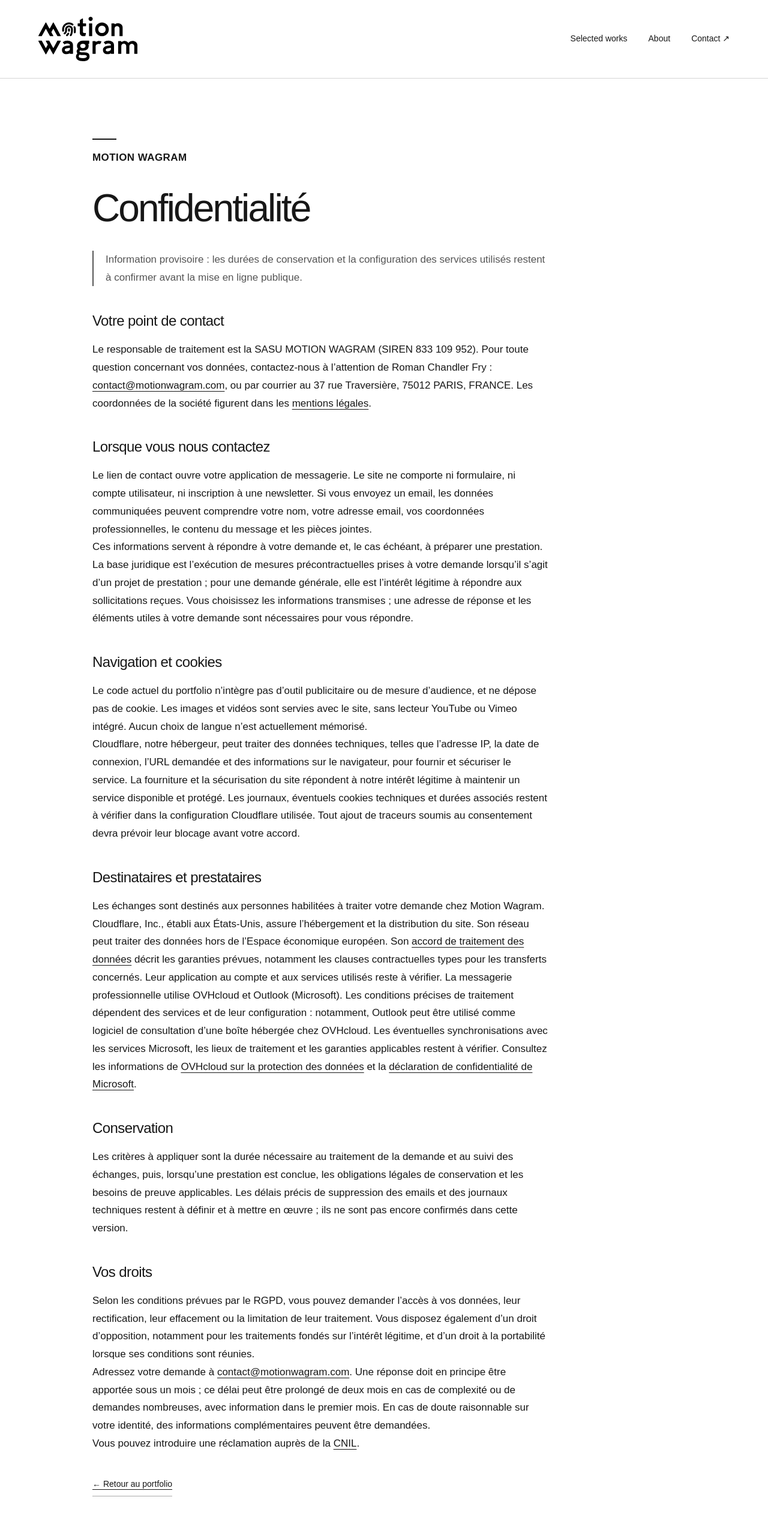
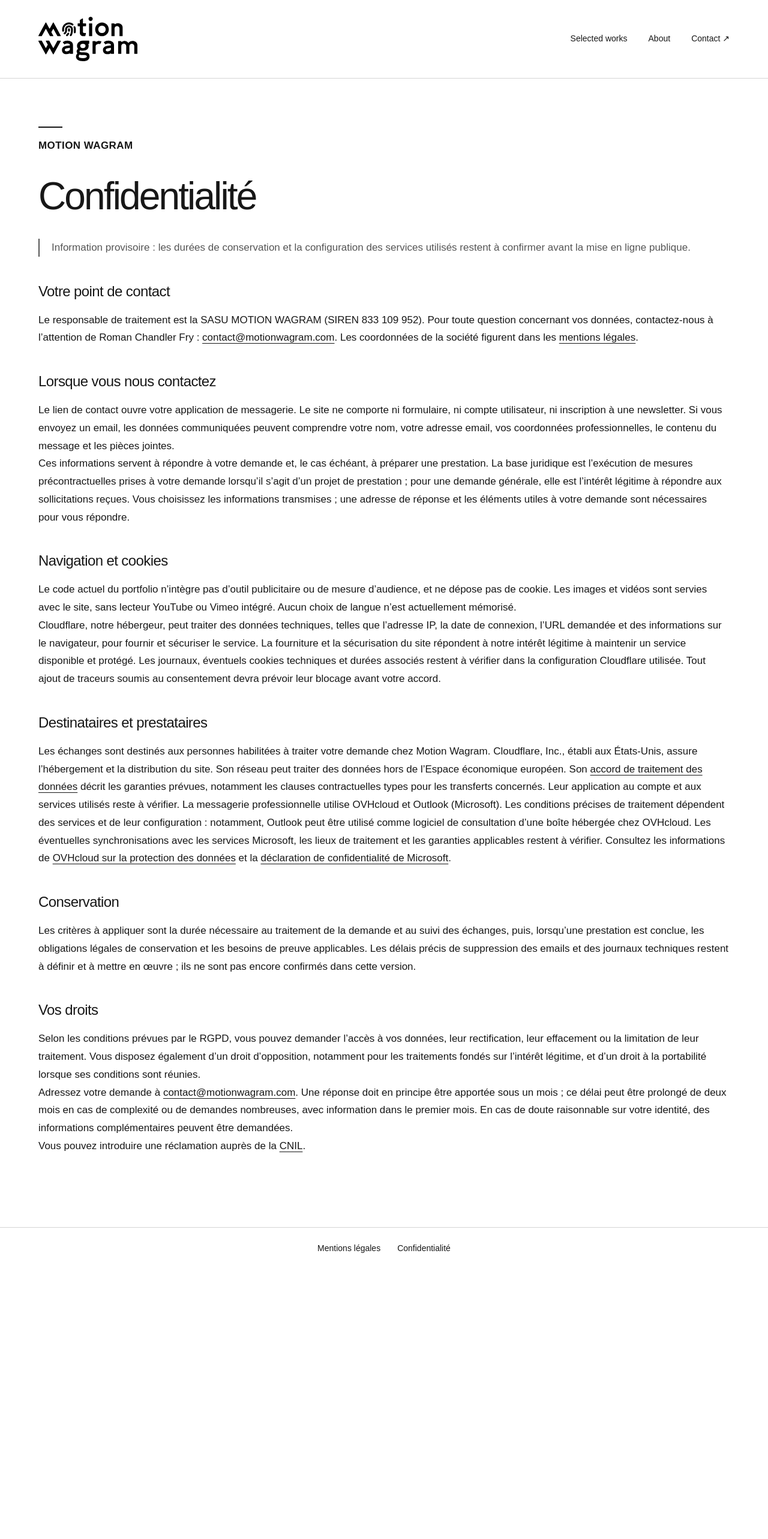
Before and after one commit to MWroman/motion-wagram-site2026, a Next.js app: page /confidentialite in a window 1280 px wide. Shown: the top 2566 px of the page at 60% size. After the commit the page ends 2116 px from the top, so only its background shows below. Built offline with nearby package versions, Linux system fonts and the light colour scheme.

Commit message:
Improve legal page layout and simplify contact copy

```diff
--- a/app/confidentialite/page.tsx
+++ b/app/confidentialite/page.tsx
@@ -3,15 +3,14 @@ import Link from 'next/link';
 import SiteHeader from '../components/SiteHeader';
 export const metadata: Metadata = { title: 'Confidentialité — Motion Wagram', robots: { index: false, follow: true } };
 export default function Privacy() {
-  return <><SiteHeader /><main className="legal-page section-pad" lang="fr">
+  return <><SiteHeader /><main className="legal-page" lang="fr">
     <p className="section-label">MOTION WAGRAM</p><h1>Confidentialité</h1>
     <p className="legal-draft">Information provisoire : les durées de conservation et la configuration des services utilisés restent à confirmer avant la mise en ligne publique.</p>
-    <section><h2>Votre point de contact</h2><p>Le responsable de traitement est la SASU MOTION WAGRAM (SIREN 833 109 952). Pour toute question concernant vos données, contactez-nous à l’attention de Roman Chandler Fry : <a href="mailto:contact@motionwagram.com">contact@motionwagram.com</a>, ou par courrier au 37 rue Traversière, 75012 PARIS, FRANCE. Les coordonnées de la société figurent dans les <Link href="/mentions-legales/">mentions légales</Link>.</p></section>
+    <section><h2>Votre point de contact</h2><p>Le responsable de traitement est la SASU MOTION WAGRAM (SIREN 833 109 952). Pour toute question concernant vos données, contactez-nous à l’attention de Roman Chandler Fry : <a href="mailto:contact@motionwagram.com">contact@motionwagram.com</a>. Les coordonnées de la société figurent dans les <Link href="/mentions-legales/">mentions légales</Link>.</p></section>
     <section><h2>Lorsque vous nous contactez</h2><p>Le lien de contact ouvre votre application de messagerie. Le site ne comporte ni formulaire, ni compte utilisateur, ni inscription à une newsletter. Si vous envoyez un email, les données communiquées peuvent comprendre votre nom, votre adresse email, vos coordonnées professionnelles, le contenu du message et les pièces jointes.</p><p>Ces informations servent à répondre à votre demande et, le cas échéant, à préparer une prestation. La base juridique est l’exécution de mesures précontractuelles prises à votre demande lorsqu’il s’agit d’un projet de prestation ; pour une demande générale, elle est l’intérêt légitime à répondre aux sollicitations reçues. Vous choisissez les informations transmises ; une adresse de réponse et les éléments utiles à votre demande sont nécessaires pour vous répondre.</p></section>
     <section><h2>Navigation et cookies</h2><p>Le code actuel du portfolio n’intègre pas d’outil publicitaire ou de mesure d’audience, et ne dépose pas de cookie. Les images et vidéos sont servies avec le site, sans lecteur YouTube ou Vimeo intégré. Aucun choix de langue n’est actuellement mémorisé.</p><p>Cloudflare, notre hébergeur, peut traiter des données techniques, telles que l’adresse IP, la date de connexion, l’URL demandée et des informations sur le navigateur, pour fournir et sécuriser le service. La fourniture et la sécurisation du site répondent à notre intérêt légitime à maintenir un service disponible et protégé. Les journaux, éventuels cookies techniques et durées associés restent à vérifier dans la configuration Cloudflare utilisée. Tout ajout de traceurs soumis au consentement devra prévoir leur blocage avant votre accord.</p></section>
     <section><h2>Destinataires et prestataires</h2><p>Les échanges sont destinés aux personnes habilitées à traiter votre demande chez Motion Wagram. Cloudflare, Inc., établi aux États-Unis, assure l’hébergement et la distribution du site. Son réseau peut traiter des données hors de l’Espace économique européen. Son <a href="https://www.cloudflare.com/cloudflare-customer-dpa/">accord de traitement des données</a> décrit les garanties prévues, notamment les clauses contractuelles types pour les transferts concernés. Leur application au compte et aux services utilisés reste à vérifier. La messagerie professionnelle utilise OVHcloud et Outlook (Microsoft). Les conditions précises de traitement dépendent des services et de leur configuration : notamment, Outlook peut être utilisé comme logiciel de consultation d’une boîte hébergée chez OVHcloud. Les éventuelles synchronisations avec les services Microsoft, les lieux de traitement et les garanties applicables restent à vérifier. Consultez les informations de <a href="https://www.ovhcloud.com/fr/personal-data-protection/">OVHcloud sur la protection des données</a> et la <a href="https://privacy.microsoft.com/fr-fr/privacystatement">déclaration de confidentialité de Microsoft</a>.</p></section>
     <section><h2>Conservation</h2><p>Les critères à appliquer sont la durée nécessaire au traitement de la demande et au suivi des échanges, puis, lorsqu’une prestation est conclue, les obligations légales de conservation et les besoins de preuve applicables. Les délais précis de suppression des emails et des journaux techniques restent à définir et à mettre en œuvre ; ils ne sont pas encore confirmés dans cette version.</p></section>
     <section><h2>Vos droits</h2><p>Selon les conditions prévues par le RGPD, vous pouvez demander l’accès à vos données, leur rectification, leur effacement ou la limitation de leur traitement. Vous disposez également d’un droit d’opposition, notamment pour les traitements fondés sur l’intérêt légitime, et d’un droit à la portabilité lorsque ses conditions sont réunies.</p><p>Adressez votre demande à <a href="mailto:contact@motionwagram.com">contact@motionwagram.com</a>. Une réponse doit en principe être apportée sous un mois ; ce délai peut être prolongé de deux mois en cas de complexité ou de demandes nombreuses, avec information dans le premier mois. En cas de doute raisonnable sur votre identité, des informations complémentaires peuvent être demandées.</p><p>Vous pouvez introduire une réclamation auprès de la <a href="https://www.cnil.fr/fr/adresser-une-plainte">CNIL</a>.</p></section>
-    <Link className="text-link" href="/">← Retour au portfolio</Link>
   </main></>;
 }
--- a/app/mentions-legales/page.tsx
+++ b/app/mentions-legales/page.tsx
@@ -3,7 +3,7 @@ import Link from 'next/link';
 import SiteHeader from '../components/SiteHeader';
 export const metadata: Metadata = { title: 'Mentions légales — Motion Wagram', robots: { index: false, follow: true } };
 export default function Legal() {
-  return <><SiteHeader /><main className="legal-page section-pad" lang="fr">
+  return <><SiteHeader /><main className="legal-page" lang="fr">
     <p className="section-label">MOTION WAGRAM</p><h1>Mentions légales</h1>
     <p className="legal-draft">Aucun numéro de téléphone professionnel n’est publié. Pour toute demande, contactez-nous par email.</p>
     <section><h2>Éditeur et contact</h2><p>MOTION WAGRAM, société par actions simplifiée unipersonnelle (SASU).</p><address>Siège social : 37 rue Traversière<br />75012 PARIS<br />FRANCE</address><p><a href="mailto:contact@motionwagram.com">contact@motionwagram.com</a></p><p>SIREN : 833 109 952 — RCS Paris.<br />SIRET du siège : 833 109 952 00014.<br />TVA intracommunautaire : FR29 833109952.<br />Capital social : 10 000 €.</p></section>
@@ -11,6 +11,5 @@ export default function Legal() {
     <section><h2>Hébergement</h2><p>Cloudflare, Inc. — service Cloudflare Pages.<br />101 Townsend Street, San Francisco, CA 94107, États-Unis.<br />Téléphone : <a href="tel:+18889935273">+1 888 993 5273</a>.<br /><a href="https://www.cloudflare.com/">www.cloudflare.com</a>.</p></section>
     <section><h2>Contenus et crédits</h2><p>Ce portfolio présente des projets et des contributions de Motion Wagram. Les photographies, films, marques et autres éléments présentés restent soumis aux droits de leurs titulaires respectifs. Les crédits disponibles figurent sur les fiches projets. Leur présentation n’implique pas que Motion Wagram détienne l’ensemble des droits sur ces contenus.</p><p>Toute réutilisation doit respecter les droits applicables et, lorsque nécessaire, faire l’objet d’une autorisation du titulaire concerné. Pour signaler une erreur de crédit ou demander une correction, contactez-nous par email.</p></section>
     <section><h2>Données personnelles</h2><p>Consultez notre <Link href="/confidentialite/">information de confidentialité</Link> pour connaître les usages des données et les modalités d’exercice de vos droits.</p></section>
-    <Link className="text-link" href="/">← Retour au portfolio</Link>
   </main></>;
 }
```
Also changed, not shown: app/globals.css.
